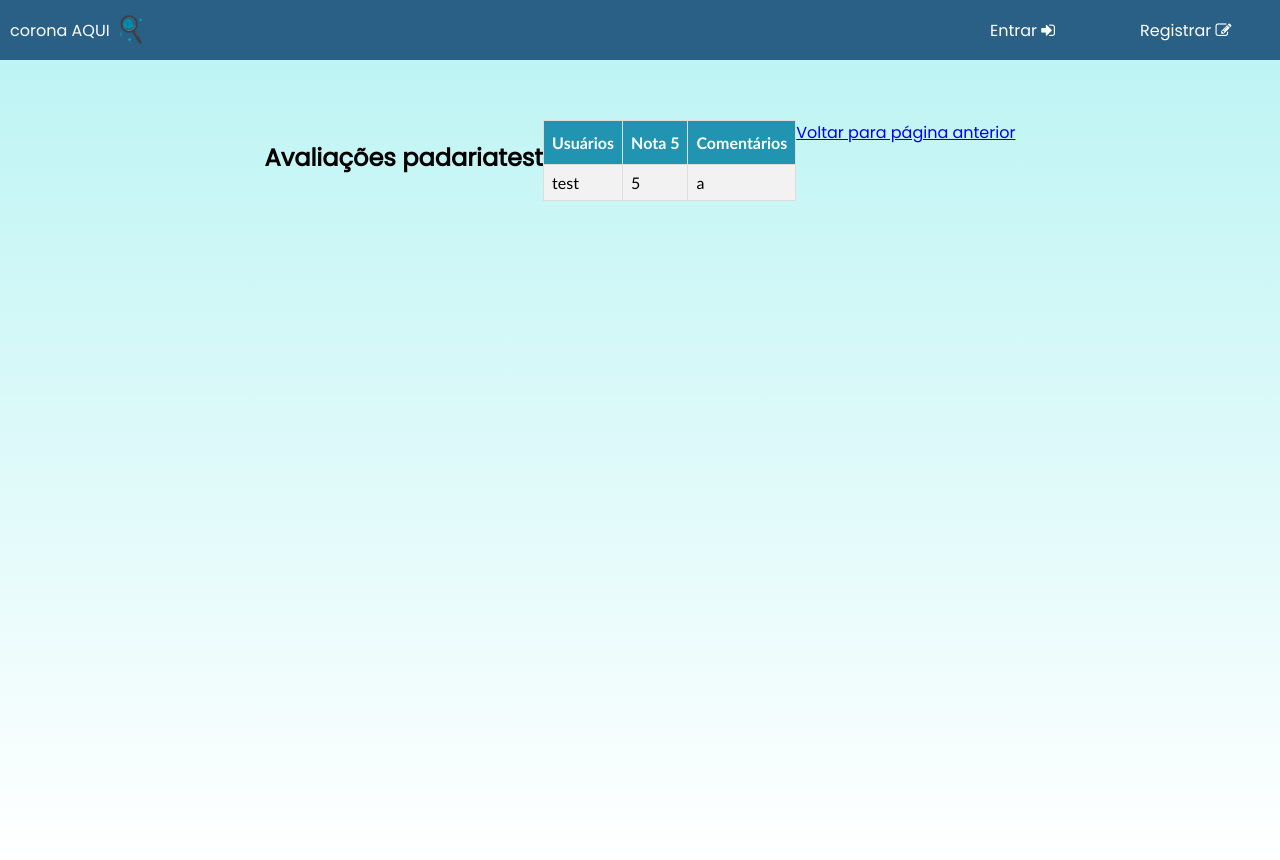
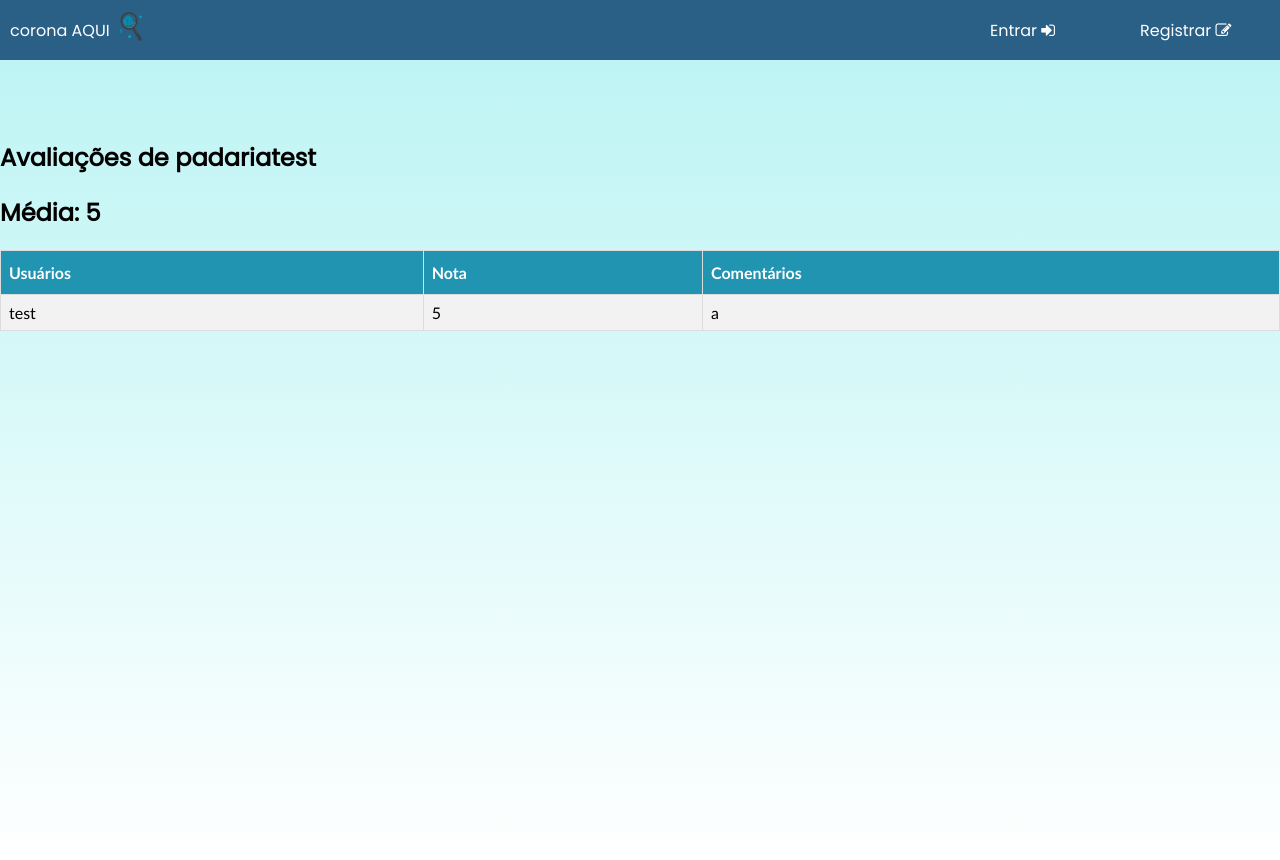
Before and after one commit to P1F/CoronaAQUI, a Django app: page /registros/4 in a window 1280 px wide. Run offline with Django 3.2, Linux system fonts and the light colour scheme; data comes from the database, SQL or seed files in the repository; both versions use the stored data as it was after the commit; some libraries are stand-ins or nearby versions.

Commit message:
melhorias front e back end

```diff
--- a/home/static/index.css
+++ b/home/static/index.css
@@ -55,6 +55,12 @@ div{
     min-height: calc(100vh - 60px);
     justify-content: center;
     display: flex;
+    padding-top: 60px;
+}
+
+#corpo-registros{
+    background-image: linear-gradient(#bef4f4, #ffffff);
+    min-height: calc(100vh - 60px);
     padding-top: 60px;
 }
 
--- a/home/templates/layout.html
+++ b/home/templates/layout.html
@@ -7,7 +7,7 @@
     <body>
         <div id='header'>
             <div id='logo' class='headerelem'>corona AQUI</div>
-            <img src = "{% static 'lupa.png' %}" style='height:30px'>
+            <a href=''><img src = "{% static 'lupa.png' %}" style='height:30px'></a>
             <div id='entrar' class='headerelem hide'>Entrar <i class="fa fa-sign-in" aria-hidden="true"></i></div>
             <div id='cadastrar' class='headerelem hide'>Registrar <i class="fa fa-pencil-square-o" aria-hidden="true"></i></div>
             <div id='user-menu' class='headerelem hide'>
--- a/registros/templates/registros/avaliacao.html
+++ b/registros/templates/registros/avaliacao.html
@@ -1,15 +1,13 @@
 {% extends "registros/layout.html" %}
 
 {% block body %}
-    <header>
-    <h2> Avaliações  {{ empresa.name }}</h2>
-    </header>
-    <br><br>
-    <footer>
+    <h2>Avaliações de {{ empresa.name }}</h2>
+    <h2>Média: {{ empresa.grade }}</h2>
+    <div>
         <table id="customers">
             <tr>
             <th>Usuários</th>
-          <th>Nota {{ media.grade__avg|floatformat:"0" }} </th>
+            <th>Nota</th>
             <th>Comentários</th>
             </tr>
 
@@ -25,7 +23,6 @@
                 <td></td>
             {% endfor %}
         </table>
-    </footer>
-        <a href="{% url 'index' %} ">Voltar para página anterior</a>
+    </div>
 
 {% endblock %}
--- a/registros/templates/registros/layout.html
+++ b/registros/templates/registros/layout.html
@@ -15,7 +15,7 @@
 
         <div id='header'>
             <div id='logo' class='headerelem'>corona AQUI</div>
-            <img src = "{% static 'lupa.png' %}" style='height:30px'>
+            <a href='..'><img src = "{% static 'lupa.png' %}" style='height:30px'></a>
             <div id='entrar' class='headerelem hide'>Entrar <i class="fa fa-sign-in" aria-hidden="true"></i></div>
             <div id='cadastrar' class='headerelem hide'>Registrar <i class="fa fa-pencil-square-o" aria-hidden="true"></i></div>
             <div id='user-menu' class='headerelem hide'>
@@ -100,7 +100,7 @@
         </div>
 
 
-        <div id='corpo'>
+        <div id='corpo-registros'>
             {% block body %}{% endblock %}
         </div>
 
--- a/registros/templates/registros/minhas-avaliacoes.html
+++ b/registros/templates/registros/minhas-avaliacoes.html
@@ -1,14 +1,13 @@
 {% extends "registros/layout.html" %}
 
 {% block body %}
-
+    <h1>Minhas avaliações</h1>
     <table id="customers">
         <tr>
           <th>Empresa</th>
           <th>Nota</th>
           <th>Comentário</th>
         </tr>
-    <a href="{% url 'index' %} ">Voltar para página anterior</a>
 
         {% for avaliacao in avaliacoes %}
         <tr>
--- a/registros/views.py
+++ b/registros/views.py
@@ -18,12 +18,11 @@ def index(request):
 def avaliacao(request, empresa_id):
     empresa = Empresas.objects.get(id=empresa_id)
     avaliacao = Avaliações.objects.filter(empresa_id=empresa_id)
-    media = Avaliações.objects.filter(empresa_id=empresa_id).aggregate(Avg('grade'))
 
     return render(request, "registros/avaliacao.html", {
         "empresa": empresa,
         "avaliacoes": avaliacao,
-        "media": media,
+        "media": empresa.grade
     })
 
 def registrar_usuario(request):
@@ -121,7 +120,6 @@ def buscar_empresa(request):
     return JsonResponse(dict(list(empresa.values())[0]))
 
 def generate_avaliacao(request):
-    # AQUI PADEIRAO, JA TO RECEBENDO O REQUEST COM AS INFOS DA AVALIACAO
     data = dict(request.POST)
     comment = data['comentarios'][0]
     grade = data['nota'][0]
@@ -141,9 +139,8 @@ def generate_avaliacao(request):
         erros['ok'] = False
         return JsonResponse(erros)
 
-
     if len(comment) > 300:
-        erros['comentarios'] = 'Máximo de 300 caractéres'
+        erros['comentario'] = 'Máximo de 300 caractéres'
         erros['ok'] = False
         return JsonResponse(erros)
 
@@ -153,9 +150,13 @@ def generate_avaliacao(request):
             userid = list(Usuários.objects.filter(user=user).values('id'))[0]['id']
             empresa = Empresas.objects.get(id=empresa_id)
             Avaliações(comment=comment, grade=grade, empresa_id=empresa_id, user_id=userid, empresaname=empresa.name, username=user).save()
+            media = Avaliações.objects.filter(empresa_id=empresa_id).aggregate(Avg('grade'))
+            empresa.grade = round(media['grade__avg'])
+            empresa.save()
+            erros['ok'] = True
         else:
             erros['login'] = 'Você deve estar logado para fazer uma avaliação'
-        erros['ok'] = True
+            erros['ok'] = False
         return JsonResponse(erros)
 
     else:
```
Also changed, not shown: home/static/index.js (+5 -4 lines), db.sqlite3. Lines whose indentation alone changed are shown as unchanged.
